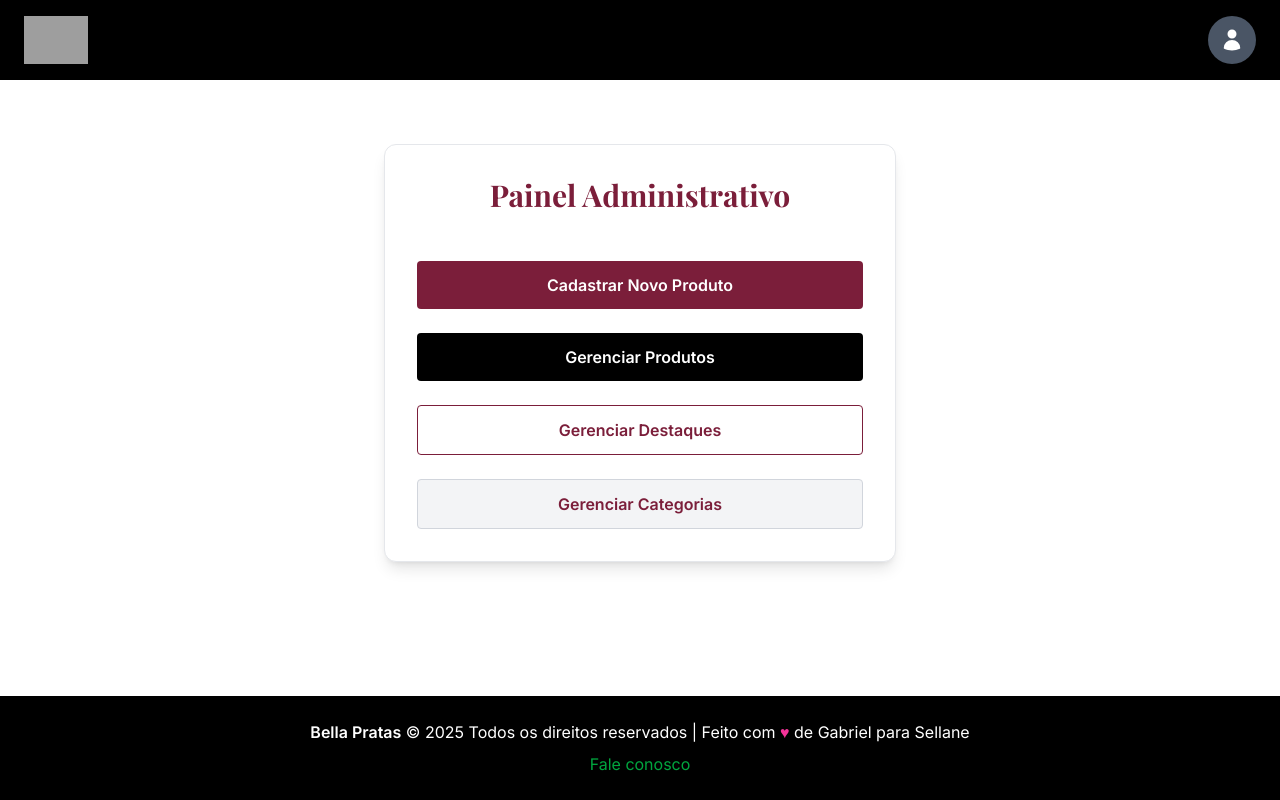
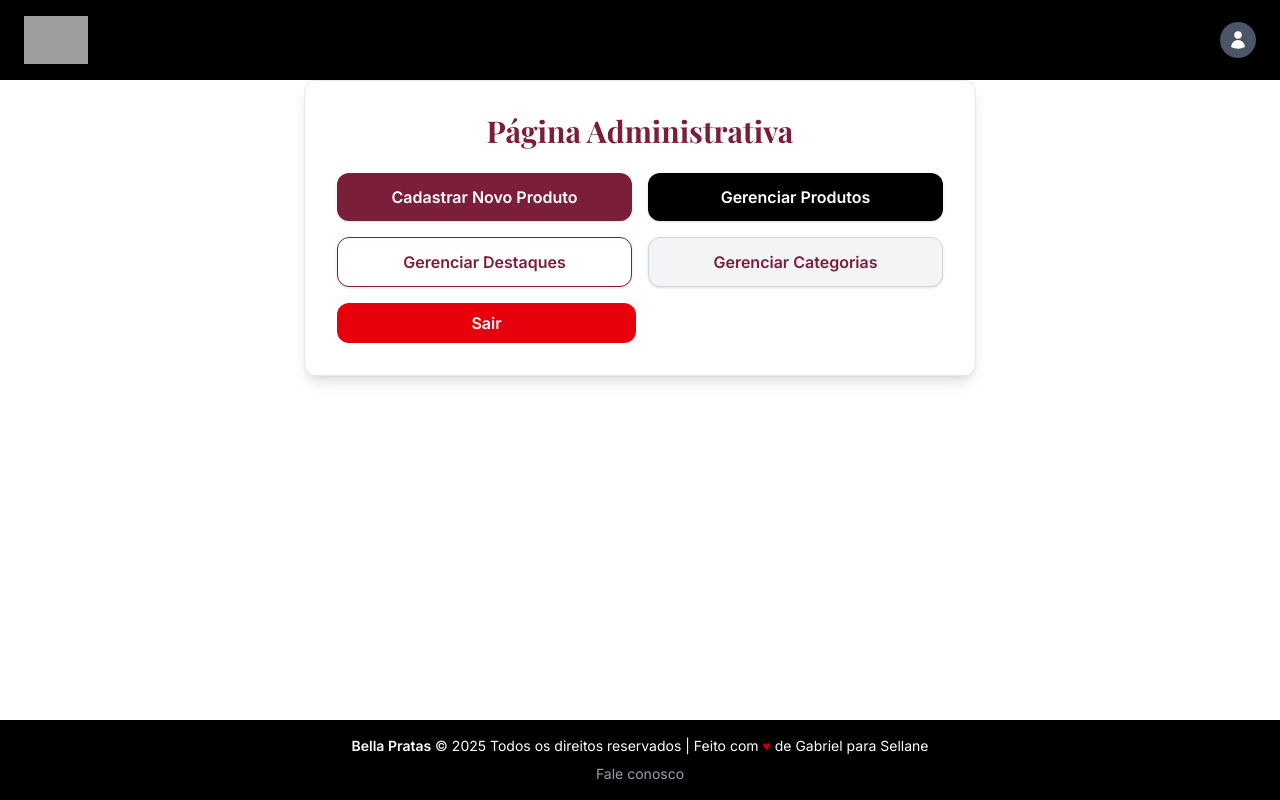
Before and after one commit to gabe8135/bella-pratas, a Next.js app: page /pagina-administrativa in a window 1280 px wide. Built offline with nearby package versions, Linux system fonts and the light colour scheme; no server answers; grey boxes are pictures that could not be loaded.

Commit message:
modelagem da aparencia da tela de login

```diff
--- a/src/app/components/Footer.js
+++ b/src/app/components/Footer.js
@@ -1,11 +1,11 @@
 export default function Footer() {
   return (
-    <footer className="bg-black py-6 mt-12 text-center text-white border-t">
+    <footer className="mt-16 py-4 text-center bg-black text-white text-sm ">
       <div>
-        <span className="font-semibold">Bella Pratas</span> © {new Date().getFullYear()} Todos os direitos reservados | Feito com <span className="text-pink-500">♥</span> de Gabriel para <a href="https://instagram.com/bellapratas" target="_blank" rel="noopener" >Sellane</a>
+        <span className="text-sm font-semibold">Bella Pratas</span> © {new Date().getFullYear()} Todos os direitos reservados | Feito com <span className="text-red-700">♥</span> de Gabriel para <a href="https://instagram.com/bellapratas" target="_blank" rel="noopener" >Sellane</a>
       </div>
-      <div className="mt-2">
-        <a href="https://wa.me/5513997033980" target="_blank" rel="noopener" className="text-green-600 hover:underline">
+      <div className="text-sm mt-2">
+        <a href="https://wa.me/5513997033980" target="_blank" rel="noopener" className="text-gray-400 hover:underline">
           <i className="fab fa-whatsapp"></i> Fale conosco
         </a>
       </div>
--- a/src/app/components/Header.js
+++ b/src/app/components/Header.js
@@ -32,10 +32,10 @@ export default function Header() {
       />
       <button
         onClick={handleAdminClick}
-        className="bg-gray-600 p-3 rounded-full hover:bg-gray-700 transition flex items-center justify-center"
+        className="bg-gray-600 p-2 rounded-full hover:bg-gray-700 transition flex items-center justify-center"
         aria-label="Painel Administrativo"
       >
-        <UserIcon className="h-6 w-6 text-white" />
+        <UserIcon className="h-5 w-5 text-white" />
       </button>
     </header>
   );
--- a/src/app/login/page.js
+++ b/src/app/login/page.js
@@ -22,7 +22,7 @@ export default function Login() {
       setMensagem('Usuário ou senha inválidos.');
     } else {
       setMensagem('Login realizado com sucesso!');
-      setTimeout(() => router.push('/painel'), 1200);
+      setTimeout(() => router.push('/pagina-administrativa'), 1200);
     }
   }
 
--- a/src/app/pagina-administrativa/page.js
+++ b/src/app/pagina-administrativa/page.js
@@ -1,40 +1,57 @@
 'use client';
 import { useRouter } from 'next/navigation';
+import { supabase } from '@/lib/supabaseClient';
 
 export default function PaginaAdministrativa() {
   const router = useRouter();
+
+  async function handleLogout() {
+    await supabase.auth.signOut();
+    router.push('/');
+  }
 
   function navegar(rota) {
     router.push(rota);
   }
 
   return (
-    <div className="max-w-lg mx-auto mt-16 p-8 bg-white rounded-xl shadow-lg flex flex-col gap-6 border border-gray-200">
-      <h2 className="text-3xl font-bold mb-6 text-center text-[#7b1e3a] font-serif">Painel Administrativo</h2>
+    <div className="max-w-2xl mx-auto p-8 bg-white rounded-xl shadow-lg border border-gray-200">
+      <h2 className="text-3xl font-bold mb-6 text-center text-[#7b1e3a] font-serif">Página Administrativa</h2>
+      <div className="grid grid-cols-1 sm:grid-cols-2 gap-4 w-full">
         <button
-        className="bg-[#7b1e3a] text-white px-6 py-3 rounded font-semibold hover:bg-black transition"
+          className="w-full bg-[#7b1e3a] text-white px-6 py-3 rounded-xl font-semibold shadow hover:bg-black transition"
           onClick={() => navegar('/cadastrar-produto')}
         >
           Cadastrar Novo Produto
         </button>
         <button
-        className="bg-black text-white px-6 py-3 rounded font-semibold hover:bg-[#7b1e3a] transition"
+          className="w-full bg-black text-white px-6 py-3 rounded-xl font-semibold shadow hover:bg-[#7b1e3a] transition"
           onClick={() => navegar('/painel/produtos')}
         >
           Gerenciar Produtos
         </button>
         <button
-        className="bg-white text-[#7b1e3a] border border-[#7b1e3a] px-6 py-3 rounded font-semibold hover:bg-[#7b1e3a] hover:text-white transition"
+          className="w-full bg-white text-[#7b1e3a] border border-[#7b1e3a] px-6 py-3 rounded-xl font-semibold shadow hover:bg-[#7b1e3a] hover:text-white transition"
           onClick={() => navegar('/painel/destaques')}
         >
           Gerenciar Destaques
         </button>
         <button
-        className="bg-gray-100 text-[#7b1e3a] border border-gray-300 px-6 py-3 rounded font-semibold hover:bg-black hover:text-white transition"
+          className="w-full bg-gray-100 text-[#7b1e3a] border border-gray-300 px-6 py-3 rounded-xl font-semibold shadow hover:bg-black hover:text-white transition"
           onClick={() => navegar('/painel/categorias')}
         >
           Gerenciar Categorias
         </button>
       </div>
+      <div className="grid grid-cols-1 sm:grid-cols-2 gap-2 mt-4 w-full">
+        <button
+          onClick={handleLogout}
+          className="w-full px-4 py-2 rounded-xl font-semibold bg-red-600 text-white hover:bg-black transition"
+        >
+          Sair
+        </button>
+
+      </div>
+    </div>
   );
 }
```
Lines whose indentation alone changed are shown as unchanged.
